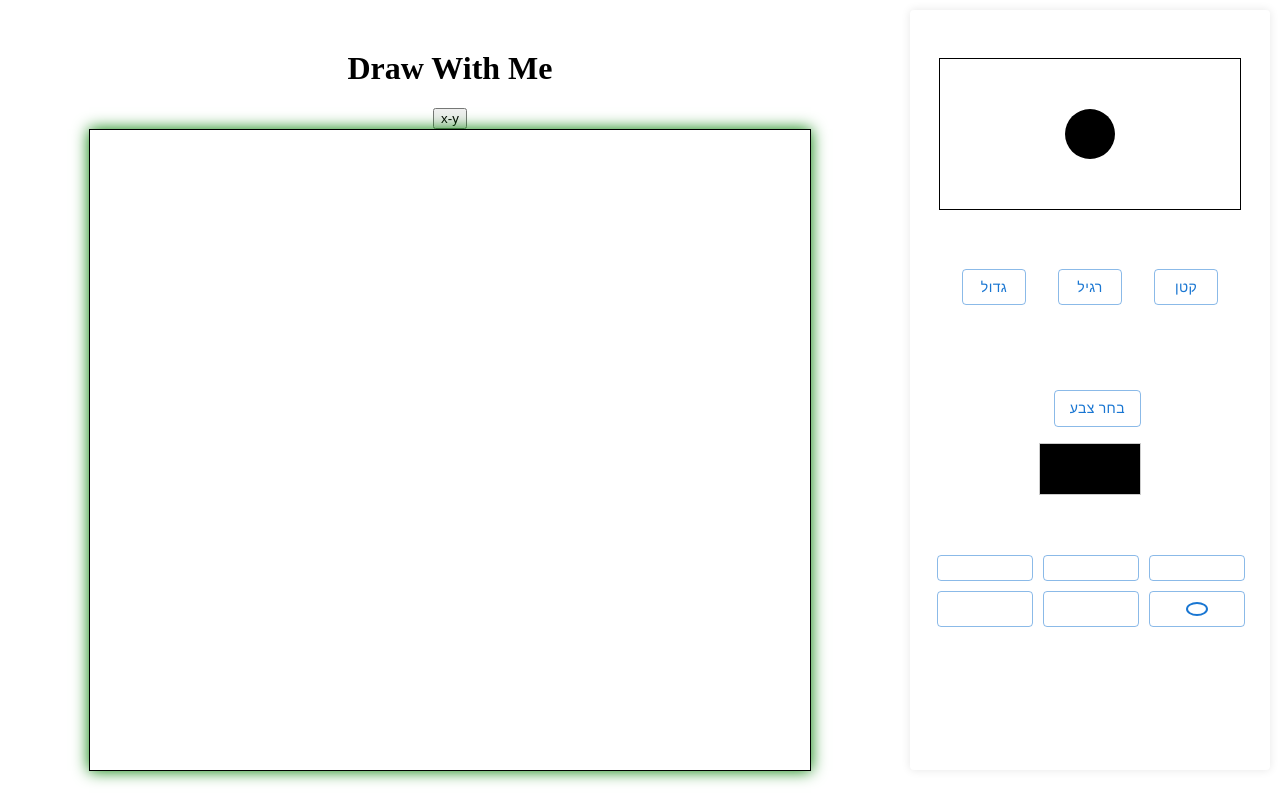
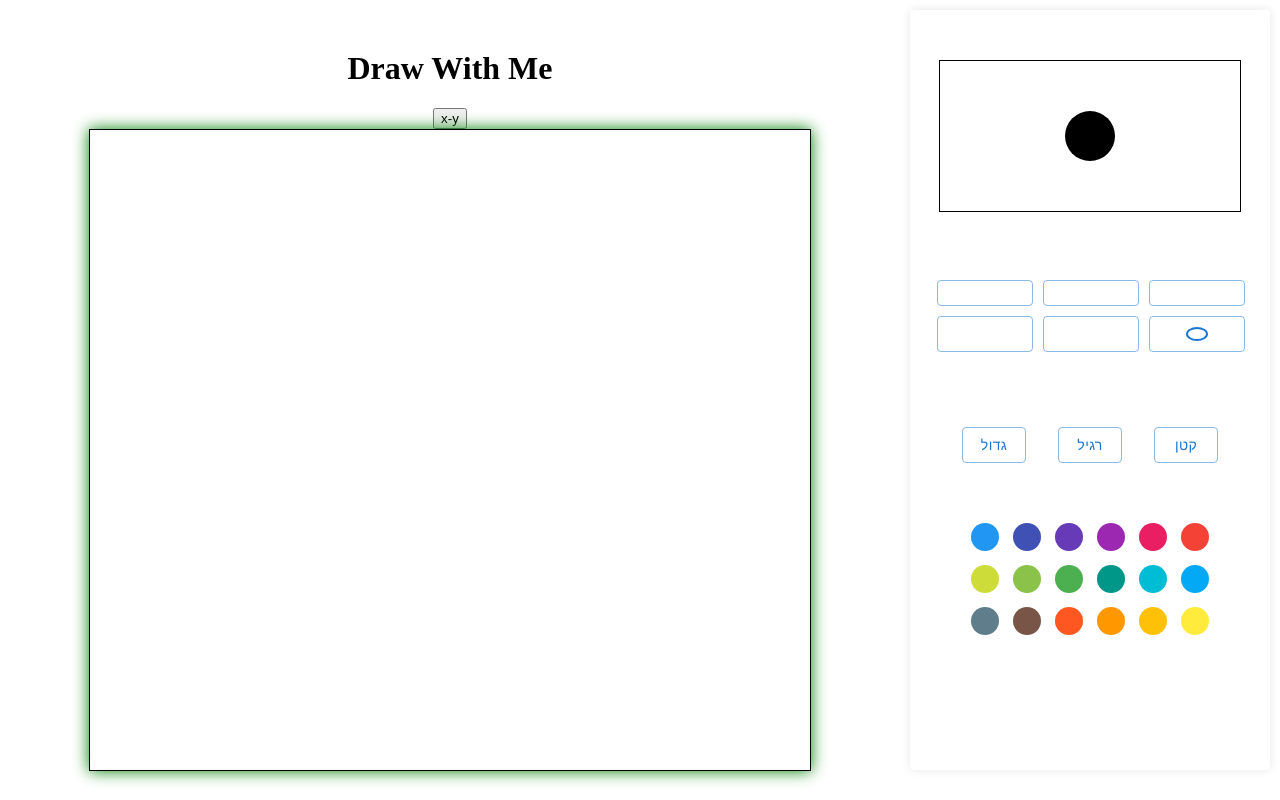
Before and after one commit to RutVasner/drawWithMe, a React (Vite) app: page / in a window 1280 px wide. Built offline with nearby package versions, Linux system fonts and the light colour scheme; some icons are missing; a web font is replaced by a local one.

Commit message:
psition of zones

```diff
--- a/src/App.jsx
+++ b/src/App.jsx
@@ -39,15 +39,7 @@ export default function CanvasWithShapes() {
     if (shapes.length > 0) {
       shapes.map((item) => {
         debugger;
-        drawShape(
-          ctx,
-          item.type,
-          item.x,
-          item.y,
-          item.color,
-          item.size,
-          1
-        );
+        drawShape(ctx, item.type, item.x, item.y, item.color, item.size, 1);
       });
     }
 
@@ -129,7 +121,13 @@ export default function CanvasWithShapes() {
       if (mousePos) {
         setShapes([
           ...shapes,
-          { x: mousePos.x, y: mousePos.y, type: shape, color: color ,size:size},
+          {
+            x: mousePos.x,
+            y: mousePos.y,
+            type: shape,
+            color: color,
+            size: size,
+          },
         ]);
         if (isErasing == false) {
           setShadowColor(!shadowColor);
@@ -145,12 +143,10 @@ export default function CanvasWithShapes() {
     <div id="app">
       <div id="chooseDetails">
         <Card>
-          <PreviewZone />
+          <PreviewZone id="previewZone" />
+          <ShapeZone id="shapeDetails" />
           <SizeZone id="sizeDetails" />
-          <div id="colorDetails">
-            <ColorZone />
-          </div>
-          <ShapeZone id="shapeDetails" />
+          <ColorZone id="colorDetails" />
           <DeleteZone />
         </Card>
       </div>
--- a/src/ColorZone.jsx
+++ b/src/ColorZone.jsx
@@ -1,54 +1,14 @@
-import React, { useState } from "react";
-import { SketchPicker } from "react-color";
-import { Box, Button, IconButton } from "@mui/material";
-import CloseIcon from "@mui/icons-material/Close";
+import React from "react";
+import { SketchPicker, CirclePicker } from "react-color";
+import { Box } from "@mui/material";
 import { useShape } from "./dataContext";
 
 export default function ColorZone() {
-  const [showPicker, setShowPicker] = useState(false);
   const { color, setColor } = useShape();
 
   return (
-    <Box sx={{ position: "relative", display: "inline-block" }}>
-      <Button variant="outlined" onClick={() => setShowPicker(!showPicker)}>
-        בחר צבע
-      </Button>
-
-      {showPicker && (
-        <Box
-          sx={{
-            position: "absolute",
-            zIndex: 10,
-            top: "50px",
-            boxShadow: 3,
-            borderRadius: 1,
-            backgroundColor: "white",
-          }}
-        >
-          {/* כפתור סגירה קטן בפינה */}
-          <Box sx={{ display: "flex", justifyContent: "flex-end", p: 1 }}>
-            <IconButton size="small" >
-              <CloseIcon fontSize="small" />
-            </IconButton>
-          </Box>
-
-          <SketchPicker
-            color={color}
-            onChange={(newColor) => setColor(newColor.hex)}
-          />
-        </Box>
-      )}
-
-      {/* תצוגה של הצבע הנוכחי */}
-      <Box
-        sx={{
-          mt: 2,
-          width: 100,
-          height: 50,
-          backgroundColor: color,
-          border: "1px solid #ccc",
-        }}
-      />
+    <Box>
+      <CirclePicker onChange={(newColor) => setColor(newColor.hex)} />
     </Box>
   );
 }
--- a/src/ShapeZone.jsx
+++ b/src/ShapeZone.jsx
@@ -26,7 +26,7 @@ function EllipseIcon(props) {
 export default function ShapeZone() {
   const { shape, setShape, size, color, setColor } = useShape();
   useEffect(() => {
-    setColor("black");
+    // setColor("black");
   }, [shape]);
   return (
     <div
```
